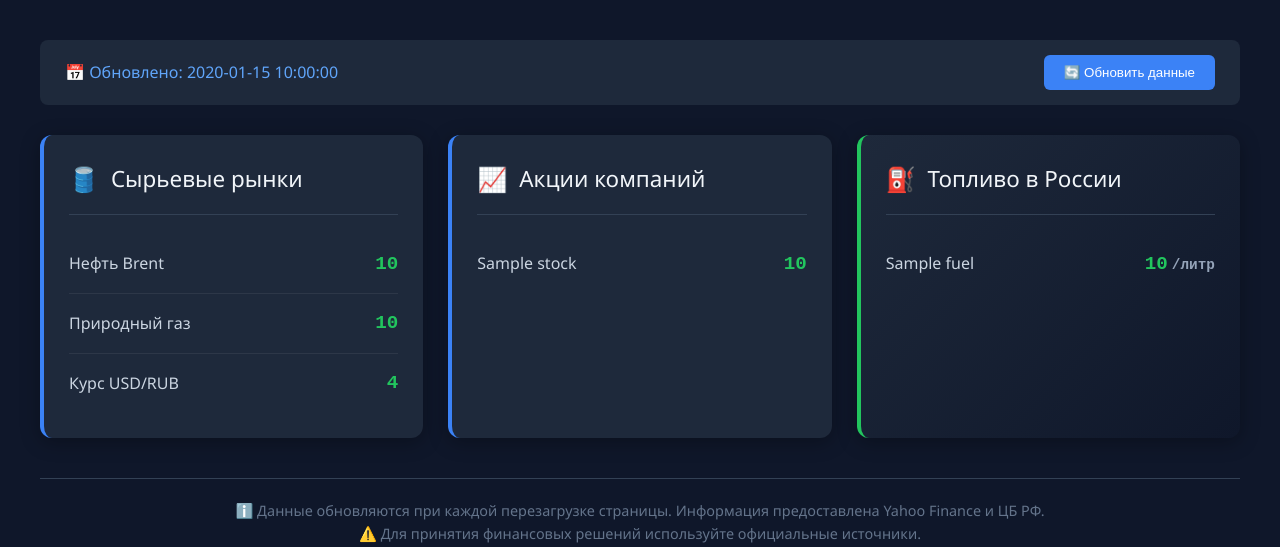
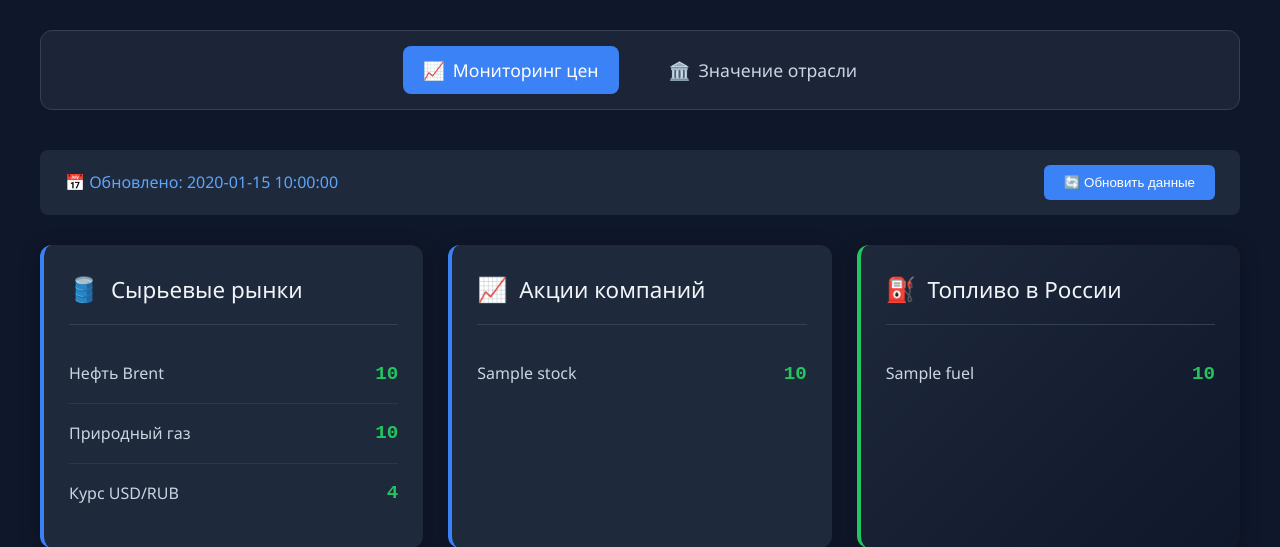
Before and after one commit to arturastanakulov228-png/oil, a Flask app: template templates/index.html in a window 1280 px wide. Shown: the part 144-691 px from the top of the page. Run offline with Flask 3, Linux system fonts and the light colour scheme; the template is opened without the code that fills it: most values are stand-ins (such as "Sample title", 1, 10 or a date in 2020).

Commit message:
Update index.html

```diff
--- a/templates/index.html
+++ b/templates/index.html
@@ -23,7 +23,7 @@
 
         header {
             text-align: center;
-            margin-bottom: 40px;
+            margin-bottom: 30px;
             padding-bottom: 20px;
             border-bottom: 2px solid #334155;
         }
@@ -38,6 +38,41 @@
         .subtitle {
             color: #94a3b8;
             font-size: 1.1rem;
+        }
+
+        /* Навигация */
+        .nav-bar {
+            display: flex;
+            justify-content: center;
+            gap: 30px;
+            margin: 25px 0 40px;
+            padding: 15px;
+            background: rgba(30, 41, 59, 0.8);
+            border-radius: 12px;
+            border: 1px solid #334155;
+        }
+
+        .nav-link {
+            color: #cbd5e1;
+            text-decoration: none;
+            font-weight: 500;
+            font-size: 1.1rem;
+            padding: 10px 20px;
+            border-radius: 8px;
+            transition: all 0.3s;
+            display: flex;
+            align-items: center;
+            gap: 8px;
+        }
+
+        .nav-link:hover {
+            background: #1e293b;
+            color: #60a5fa;
+        }
+
+        .nav-link.active {
+            background: #3b82f6;
+            color: white;
         }
 
         .dashboard {
@@ -80,15 +115,6 @@
             font-weight: 500;
         }
 
-        .price-large {
-            font-size: 2.8rem;
-            font-weight: 600;
-            color: #22c55e;
-            text-align: center;
-            margin: 20px 0;
-            font-family: 'Courier New', monospace;
-        }
-
         .data-row {
             display: flex;
             justify-content: space-between;
@@ -111,12 +137,6 @@
             font-weight: 600;
             color: #22c55e;
             font-family: 'Courier New', monospace;
-        }
-
-        .data-unit {
-            color: #94a3b8;
-            font-size: 0.9rem;
-            margin-left: 4px;
         }
 
         .currency-card {
@@ -168,8 +188,9 @@
                 grid-template-columns: 1fr;
             }
 
-            .price-large {
-                font-size: 2.2rem;
+            .nav-bar {
+                flex-direction: column;
+                gap: 10px;
             }
 
             h1 {
@@ -184,6 +205,16 @@
             <h1>🛢️ Нефтегазовый монитор России</h1>
             <p class="subtitle">Актуальные рыночные данные в реальном времени</p>
         </header>
+
+        <!-- Навигация -->
+        <div class="nav-bar">
+            <a href="/" class="nav-link active">
+                <span>📈</span> Мониторинг цен
+            </a>
+            <a href="/about" class="nav-link">
+                <span>🏛️</span> Значение отрасли
+            </a>
+        </div>
 
         <div class="update-info">
             <div class="update-time">📅 Обновлено: {{ update_time }}</div>
@@ -234,7 +265,7 @@
                 {% for name, price in fuel.items() %}
                 <div class="data-row">
                     <span class="data-name">{{ name }}</span>
-                    <span class="data-value">{{ price }}<span class="data-unit">/литр</span></span>
+                    <span class="data-value">{{ price }}</span>
                 </div>
                 {% endfor %}
             </div>
```
